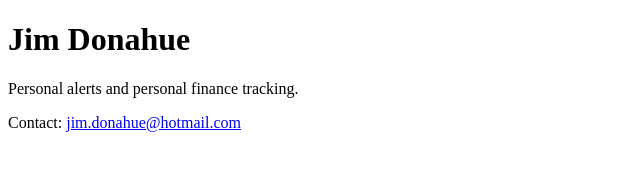
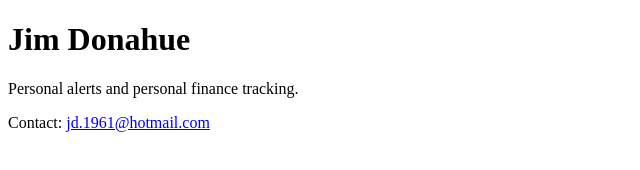
Before and after one commit to jdonahue1961/jim-donahue-site, a plain HTML site: page index.html in a window 1280 px wide. Shown: the full height of the page, 0-640 px from the left. Drawn offline with Linux system fonts and the light colour scheme.

Commit message:
Update index.html

```diff
--- a/index.html
+++ b/index.html
@@ -8,6 +8,6 @@
 <body>
     <h1>Jim Donahue</h1>
     <p>Personal alerts and personal finance tracking.</p>
-    <p>Contact: <a href="mailto:jim.donahue@hotmail.com">jim.donahue@hotmail.com</a></p>
+    <p>Contact: <a href="mailto:jd.1961@hotmail.com">jd.1961@hotmail.com</a></p>
 </body>
 </html>
```
